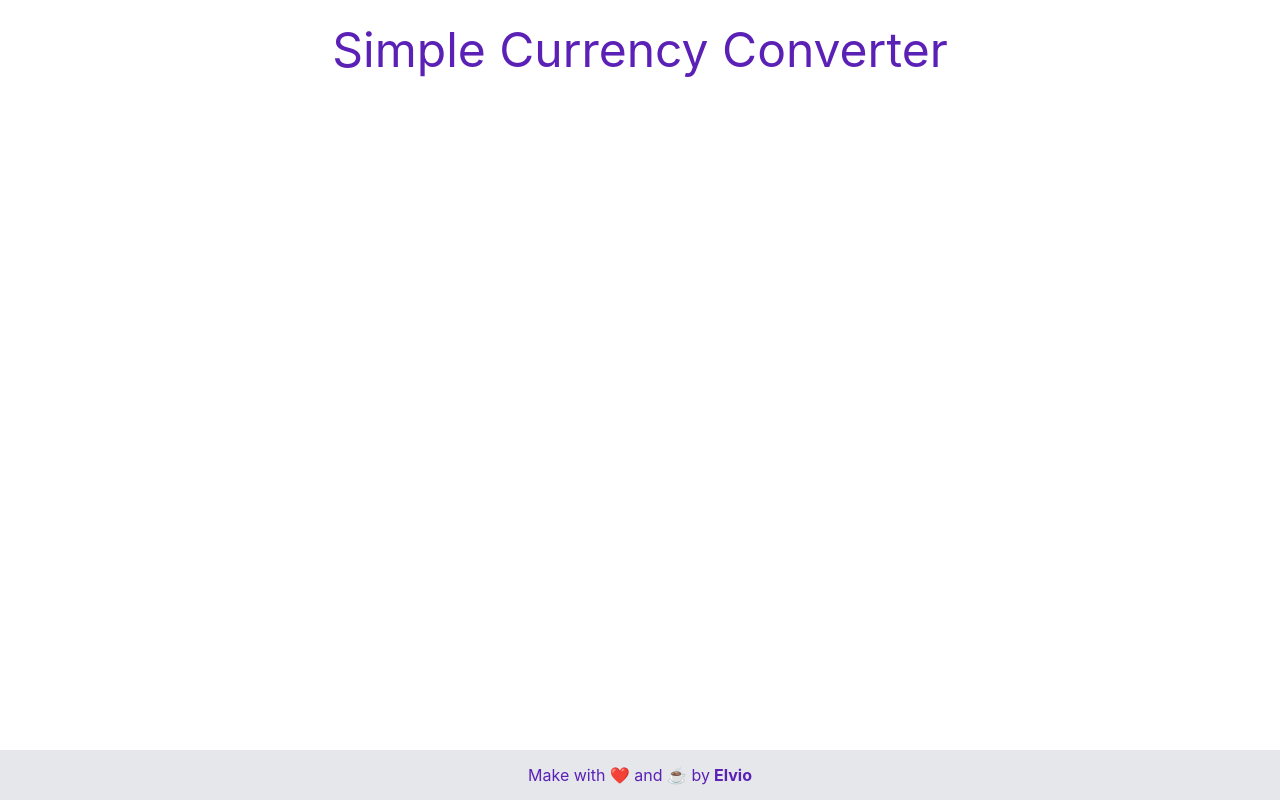
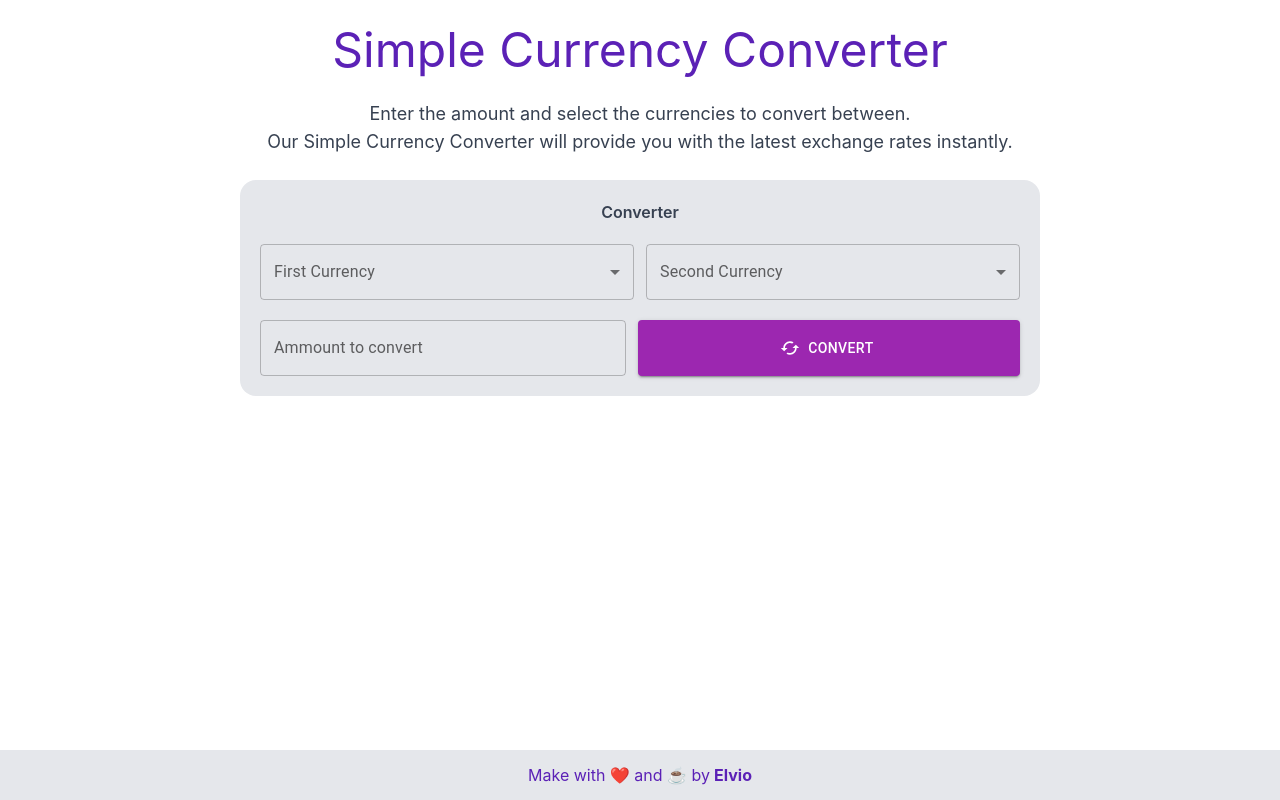
Before and after one commit to ecali/currency-converter, a React (Create React App) app: page / in a window 1280 px wide. Built offline with nearby package versions, Linux system fonts and the light colour scheme.

Commit message:
add layout

```diff
--- a/package.json
+++ b/package.json
@@ -6,6 +6,7 @@
     "@emotion/react": "^11.11.4",
     "@emotion/styled": "^11.11.5",
     "@everapi/freecurrencyapi-js": "^1.0.1",
+    "@mui/icons-material": "^5.15.20",
     "@mui/material": "^5.15.20",
     "@testing-library/jest-dom": "^5.17.0",
     "@testing-library/react": "^13.4.0",
--- a/src/App.tsx
+++ b/src/App.tsx
@@ -2,12 +2,14 @@ import React from 'react';
 import './App.css';
 import {Footer} from "./components/footer";
 import {Header} from "./components/Header";
+import {Converter} from "./components/converter";
 
 function App() {
     return (
         <div>
             <div className={'max-w-[1000px] mx-auto'}>
                 <Header/>
+                <Converter />
             </div>
             <Footer/>
         </div>
--- /dev/null
+++ b/src/components/converter.tsx
@@ -0,0 +1,10 @@
+import {InputConverter} from "./inputConverter";
+
+export const Converter = () => {
+    return(
+        <div className={'flex flex-col gap-6'}>
+            <p className={'text-gray-700 md:text-lg text-sm text-center'}>Enter the amount and select the currencies to convert between.<br /> Our Simple Currency Converter will provide you with the latest exchange rates instantly.</p>
+            <InputConverter />
+        </div>
+    )
+}
--- /dev/null
+++ b/src/components/currencySelect.tsx
@@ -0,0 +1,22 @@
+import {FormControl, InputLabel, MenuItem, Select} from "@mui/material";
+import {currencies} from "../utils/currency";
+import {PropsCurrencySelector} from "../models/Props.model";
+
+export const CurrencySelect = (props: PropsCurrencySelector) => {
+    return(
+        <FormControl fullWidth>
+            <InputLabel id="demo-simple-select-label">{props.label}</InputLabel>
+            <Select
+                labelId={props.label.toLowerCase().replaceAll(' ', '-')}
+                id={props.label.toLowerCase().replaceAll(' ', '-')}
+                value={props.currency}
+                label={props.label}
+                onChange={(e) => props.setCurrency(e.target.value)}
+            >
+                {currencies.map(currency => (
+                    <MenuItem className={props.currency === currency.code ? 'font-bold' : ''} key={currency.code} value={currency.code}>{currency.name} ({currency.code})</MenuItem>
+                ))}
+            </Select>
+        </FormControl>
+    )
+}
--- /dev/null
+++ b/src/components/inputConverter.tsx
@@ -0,0 +1,24 @@
+import {Button, TextField} from "@mui/material";
+import {useState} from "react";
+import {CurrencySelect} from "./currencySelect";
+import {Cached} from "@mui/icons-material";
+
+export const InputConverter = () => {
+    const [firstCurrency, setFirstCurrency] = useState<string>('')
+    const [secondCurrency, setSecondCurrency] = useState<string>('')
+
+    return (
+        <div className={'flex flex-col w-[90%] md:w-[800px] mx-auto bg-gray-200 rounded-2xl p-5 gap-5'}>
+            <p className={'text-gray-700 font-semibold text-center'}>Converter</p>
+            <div className={'flex w-full gap-3'}>
+                <CurrencySelect currency={firstCurrency} setCurrency={setFirstCurrency} label={'First Currency'} />
+                <CurrencySelect currency={secondCurrency} setCurrency={setSecondCurrency} label={'Second Currency'} />
+            </div>
+            <div className={'flex w-full gap-3'}>
+                <TextField type={'number'} id="outlined-basic" label="Ammount to convert" variant="outlined" fullWidth />
+                <Button className={'bg-violet-800'} variant={'contained'} color="secondary" fullWidth startIcon={<Cached />}>Convert</Button>
+            </div>
+
+        </div>
+    )
+}
--- /dev/null
+++ b/src/models/Currency.model.ts
@@ -0,0 +1,4 @@
+export interface CurrencyModel {
+    code: string,
+    name: string
+}
--- /dev/null
+++ b/src/models/Props.model.ts
@@ -0,0 +1,5 @@
+export interface PropsCurrencySelector {
+    currency: string,
+    setCurrency: (arg0: string) => void,
+    label: string
+}
--- a/src/utils/currency.ts
+++ b/src/utils/currency.ts
@@ -1,4 +1,6 @@
-export const currencies = [
+import {CurrencyModel} from "../models/Currency.model";
+
+export const currencies: CurrencyModel[] = [
     { code: "EUR", name: "Euro" },
     { code: "USD", name: "US Dollar" },
     { code: "JPY", name: "Japanese Yen" },
```
Also changed, not shown: 1 other file (tests, documents, lock files or other folders).
